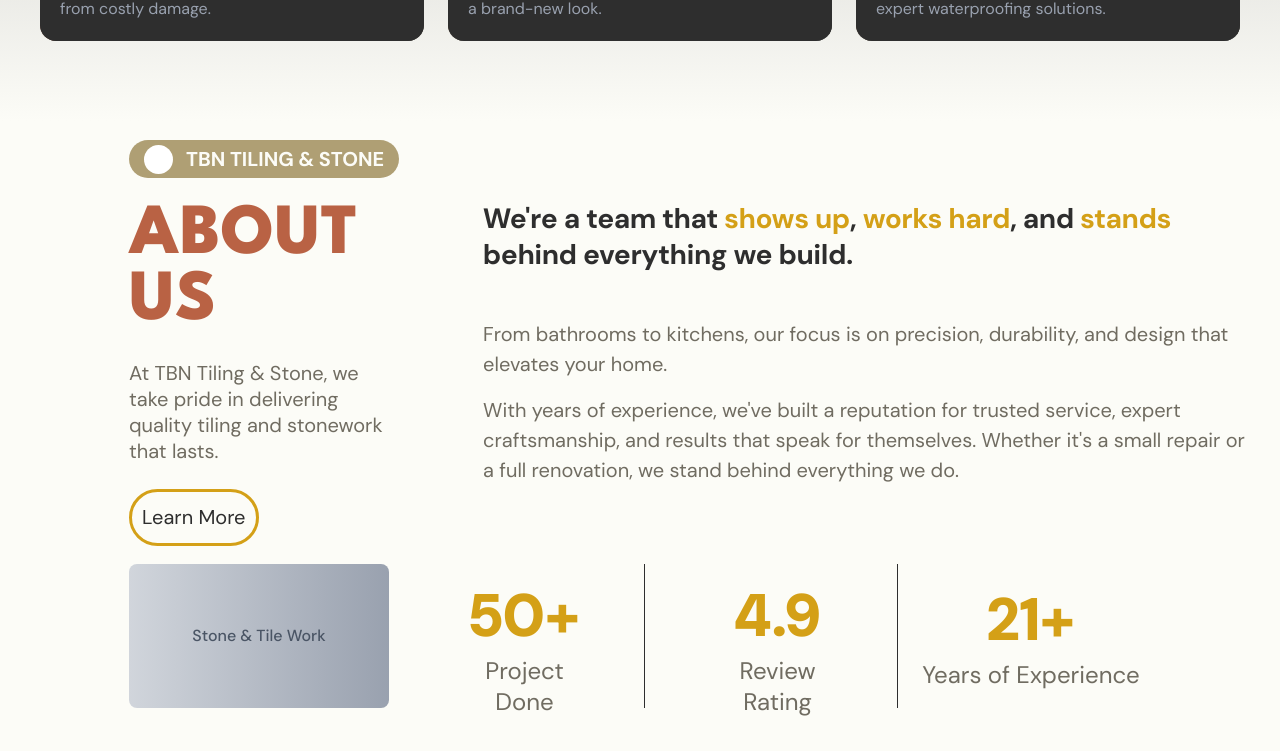
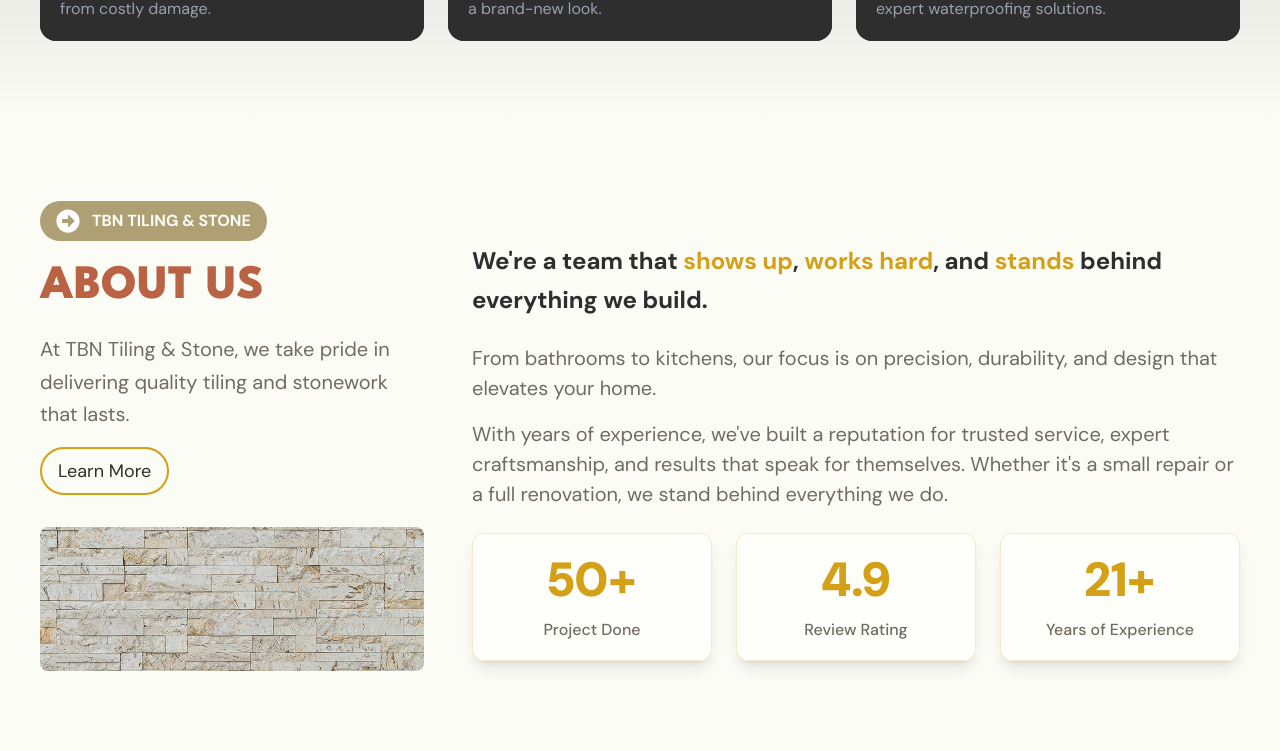
Before and after one commit to mygads/tbn-company-profile, a Next.js app: page / in a window 1280 px wide. Shown: the part 1582-2333 px from the top of the page. Built offline with nearby package versions, Linux system fonts and the light colour scheme.

Commit message:
Refactor code structure for improved readability and maintainability

```diff
--- a/src/app/page.tsx
+++ b/src/app/page.tsx
@@ -10,6 +10,7 @@
   Contact,
   Footer
 } from '@/components';
+import Image from 'next/image';
 
 export default function Home() {
   return (
@@ -18,6 +19,17 @@
       <Hero />
       <Services />
       <About />
+      <section
+        className='container mx-auto px-10'
+      >
+        <Image
+          src="/images/about2.png"
+          alt="Image"
+          className="w-full h-auto shadow-lg rounded-lg "
+          width={1000}
+          height={500}
+        />
+      </section>
       <WhyChooseUs />
       <Process />
       <Testimonials />
--- a/src/components/About.tsx
+++ b/src/components/About.tsx
@@ -1,90 +1,99 @@
+import { FaArrowAltCircleRight } from "react-icons/fa";
+import Link from "next/link";
+import Image from "next/image";
+
 export default function About() {
   return (
-    <section id="about" className="bg-[#fcfcf7] px-4 sm:px-8 lg:px-[129px] py-8 lg:py-[19px] container mx-auto">
-      <div className="flex flex-col gap-4 lg:gap-[18px] w-full">
+    <section id="about" className="py-12 md:py-20 bg-[#fcfcf7]">
+      <div className="container mx-auto px-10">
+        <div className="flex flex-col gap-4 lg:gap-4 w-full">
           {/* Main Content Area */}
-        <div className="flex flex-col lg:flex-row gap-8 lg:gap-[84px] items-start lg:items-center">
-          {/* Left Column */}
-          <div className="flex flex-col gap-4 lg:gap-[25px] w-full lg:w-[337px]">
+          <div className="flex flex-col lg:flex-row gap-6 lg:gap-12 items-start">
+            {/* Left Column - 1/3 width */}
+            <div className="flex flex-col gap-4 lg:gap-4 w-full lg:w-1/3 items-center lg:items-start">
               {/* Badge */}
-            <div className="bg-[#af9f74] flex gap-2 lg:gap-[13px] items-center px-3 lg:px-[15px] py-1 rounded-[30px] h-8 lg:h-[38px] w-fit max-w-[272px]">
-              <div className="w-6 h-6 lg:w-[29px] lg:h-[29px] bg-white rounded-full flex-shrink-0"></div>
-              <div className="text-[#fcfcf7] text-sm lg:text-[20px] font-bold whitespace-nowrap">
+              <div className="bg-[#af9f74] flex gap-2 lg:gap-3 items-center px-3 lg:px-4 py-2 rounded-full w-fit">
+                <FaArrowAltCircleRight className="w-5 h-5 lg:w-6 lg:h-6 text-white flex-shrink-0" />
+                <div className="text-[#fcfcf7] text-sm lg:text-base font-bold whitespace-nowrap text-center">
                   TBN TILING & STONE
                 </div>
               </div>
 
               {/* Heading */}
-            <h2 className="text-[#b96244] text-4xl sm:text-5xl lg:text-[72px] font-extrabold leading-tight lg:leading-[66px] font-league-spartan">
+              <h2 className="text-[#b96244] text-3xl md:text-4xl lg:text-5xl font-extrabold leading-tight font-league-spartan">
                 ABOUT US
               </h2>
 
               {/* Description */}
-            <p className="text-[#706c61] text-lg lg:text-[20px] leading-relaxed lg:leading-[26px]">
+              <p className="text-[#706c61] text-lg md:text-xl leading-relaxed max-w-2xl">
                 At TBN Tiling & Stone, we take pride in delivering quality tiling and stonework that lasts.
               </p>
 
               {/* Learn More Button */}
-            <div className="relative w-fit">
-              <div className="bg-transparent border-2 lg:border-[3px] border-[#d4a017] rounded-[32px] flex items-center justify-center px-4 lg:px-[10px] py-2 lg:py-[10px] hover:bg-[#d4a017] transition-colors group">
-                <span className="text-[#2e2e2e] text-lg lg:text-[20px] font-normal group-hover:text-white">
+              <Link href="/about" className="relative w-fit">
+                <div className="bg-transparent border-2 border-[#d4a017] rounded-full flex items-center justify-center px-4 py-2 hover:bg-[#d4a017] transition-colors group">
+                  <span className="text-[#2e2e2e] text-base md:text-lg font-normal group-hover:text-white">
                     Learn More
                   </span>
                 </div>
+              </Link>
+
+              {/* About Image */}
+              <div className="w-full h-32 lg:h-36 rounded-lg overflow-hidden mt-4">
+                <Image
+                  src="/images/about.png"
+                  alt="Stone & Tile Work"
+                  className="w-full h-full object-cover"
+                  width={404}
+                  height={144}
+                />
               </div>
             </div>
 
-          {/* Right Column */}
-          <div className="flex flex-col gap-6 lg:gap-[46px] w-full lg:w-[798px]">
+            {/* Right Column - 2/3 width */}
+            <div className="flex flex-col gap-6 w-full lg:w-2/3 justify-center min-h-[400px] lg:min-h-[500px] text-center lg:text-left">
               {/* Main Text */}
-            <div className="text-[#2e2e2e] text-xl sm:text-2xl lg:text-[28px] font-bold leading-relaxed lg:leading-[36px]">
+              <div className="text-[#2e2e2e] text-xl md:text-2xl font-bold leading-relaxed">
                 We're a team that <span className="text-[#d4a017]">shows up</span>, <span className="text-[#d4a017]">works hard</span>, and <span className="text-[#d4a017]">stands</span> behind everything we build.
               </div>
 
               {/* Description Paragraph */}
-            <div className="text-[#706c61] text-lg lg:text-[20px] leading-normal w-full lg:w-[763px]">
+              <div className="text-[#706c61] text-lg md:text-xl leading-normal w-full">
                 <p className="mb-4">From bathrooms to kitchens, our focus is on precision, durability, and design that elevates your home.</p>
                 <p>With years of experience, we've built a reputation for trusted service, expert craftsmanship, and results that speak for themselves. Whether it's a small repair or a full renovation, we stand behind everything we do.</p>
               </div>
-          </div>
-        </div>
-
-        {/* Statistics Section */}
-        <div className="flex flex-col lg:flex-row gap-4 lg:gap-[16px] items-center">
-          {/* Image Placeholder */}
-          <div className="w-full lg:w-[404px] h-32 lg:h-[144px] bg-gradient-to-r from-gray-300 to-gray-400 rounded-lg flex items-center justify-center">
-            <span className="text-gray-600 font-medium">Stone & Tile Work</span>
-          </div>
 
               {/* Stats Cards */}
-          <div className="flex flex-col sm:flex-row gap-2 lg:gap-[13px] items-center w-full lg:w-auto">
+              <div className="flex flex-col sm:flex-row gap-4 lg:gap-6 items-center justify-between w-full">
                 {/* Project Done */}
-            <div className="flex flex-col items-center px-4 lg:px-[48px] py-3 lg:py-[13px] w-full sm:w-48 lg:w-[240px] h-24 lg:h-[144px] border-b sm:border-b-0 sm:border-r border-[#2e2e2e]">
-              <div className="text-[#d4a017] text-3xl lg:text-[60px] font-black leading-tight lg:leading-[78px]">
+                <div className="flex flex-col items-center px-6 lg:px-8 py-4 w-full sm:flex-1 h-28 lg:h-32 bg-white/50 backdrop-blur-sm rounded-xl border border-[#d4a017]/20 shadow-lg hover:shadow-xl transition-all duration-300">
+                  <div className="text-[#d4a017] text-4xl lg:text-5xl font-black leading-tight mb-2">
                     50+
                   </div>
-              <div className="text-[#706c61] text-sm lg:text-[24px] font-normal leading-tight lg:leading-[31px] text-center">
+                  <div className="text-[#706c61] text-sm lg:text-base font-medium text-center">
                     Project Done
                   </div>
                 </div>
 
                 {/* Review Rating */}
-            <div className="flex flex-col items-center px-4 lg:px-[44px] py-3 lg:py-[13px] w-full sm:w-48 lg:w-[240px] h-24 lg:h-[144px] border-b sm:border-b-0 sm:border-r border-[#2e2e2e]">
-              <div className="text-[#d4a017] text-3xl lg:text-[60px] font-black leading-tight lg:leading-[78px]">
+                <div className="flex flex-col items-center px-6 lg:px-8 py-4 w-full sm:flex-1 h-28 lg:h-32 bg-white/50 backdrop-blur-sm rounded-xl border border-[#d4a017]/20 shadow-lg hover:shadow-xl transition-all duration-300">
+                  <div className="text-[#d4a017] text-4xl lg:text-5xl font-black leading-tight mb-2">
                     4.9
                   </div>
-              <div className="text-[#706c61] text-sm lg:text-[24px] font-normal leading-tight lg:leading-[31px] text-center">
+                  <div className="text-[#706c61] text-sm lg:text-base font-medium text-center">
                     Review Rating
                   </div>
                 </div>
 
                 {/* Years of Experience */}
-            <div className="flex flex-col items-center px-4 lg:px-[10px] py-3 lg:py-[17px] w-full sm:w-48 lg:w-[240px] h-24 lg:h-[144px]">
-              <div className="text-[#d4a017] text-3xl lg:text-[60px] font-black leading-tight lg:leading-[78px]">
+                <div className="flex flex-col items-center px-6 lg:px-8 py-4 w-full sm:flex-1 h-28 lg:h-32 bg-white/50 backdrop-blur-sm rounded-xl border border-[#d4a017]/20 shadow-lg hover:shadow-xl transition-all duration-300">
+                  <div className="text-[#d4a017] text-4xl lg:text-5xl font-black leading-tight mb-2">
                     21+
                   </div>
-              <div className="text-[#706c61] text-sm lg:text-[24px] font-normal leading-tight lg:leading-[31px] text-center">
+                  <div className="text-[#706c61] text-sm lg:text-base font-medium text-center">
                     Years of Experience
+                  </div>
+                </div>
               </div>
             </div>
           </div>
--- a/src/components/Services.tsx
+++ b/src/components/Services.tsx
@@ -36,7 +36,7 @@
 
   return (
     <section id="services" className="py-12 md:py-20 bg-gradient-to-b from-[#7e7e7e] to-[#fcfcf7]">
-      <div className="container mx-auto px-4 md:px-6 lg:px-10">
+      <div className="container mx-auto px-10">
         <div className="mb-8 md:mb-12 text-center md:text-left">
           <div className="bg-[#b96244]/45 inline-flex items-center gap-2 md:gap-3 px-3 md:px-4 py-2 mb-4 rounded-full justify-center md:justify-start">
             <FaTools className="w-4 h-4 md:w-6 md:h-6 text-white" />
```
Also changed, not shown: public/images/about.png (added), public/images/about2.png (added). Lines whose indentation alone changed are shown as unchanged.
